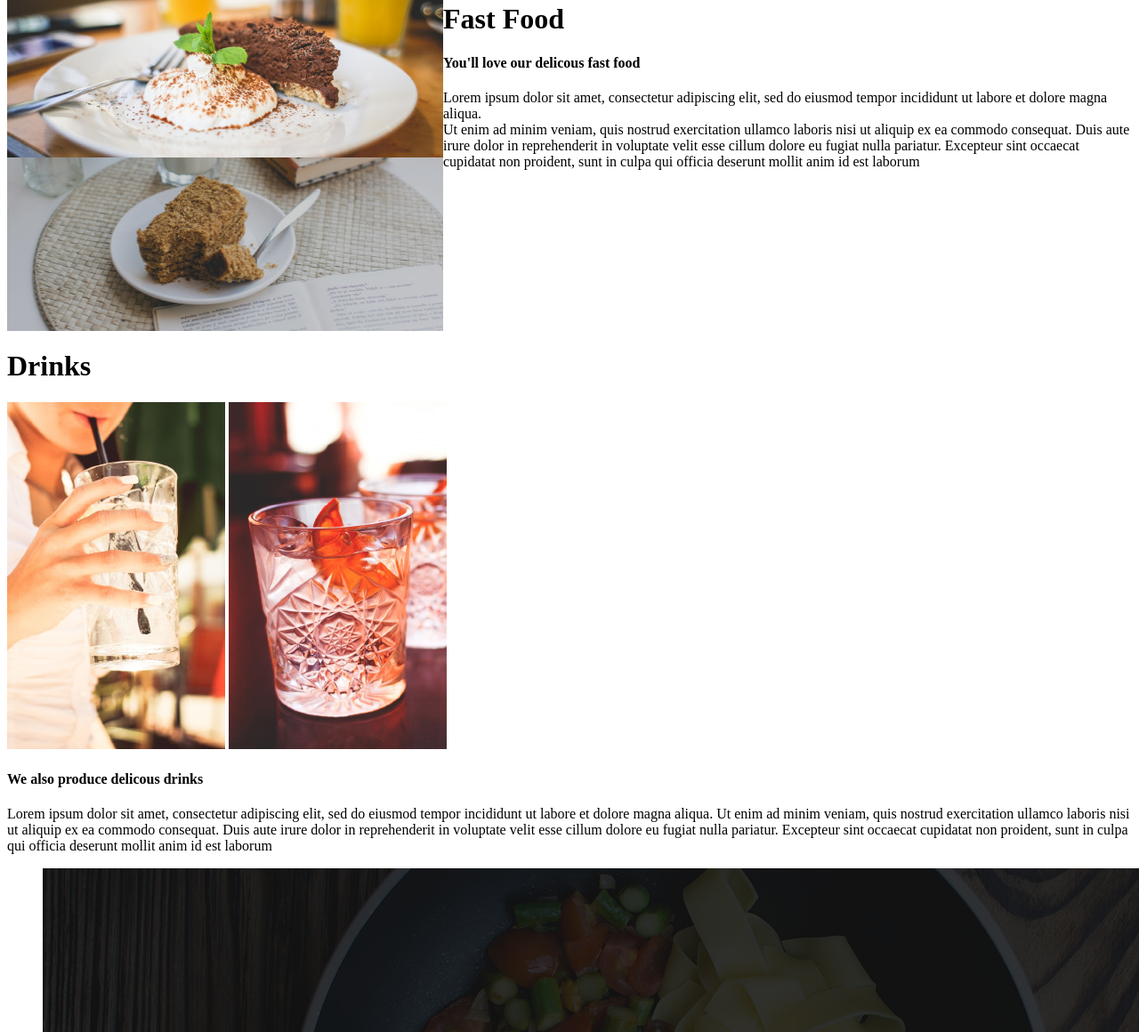
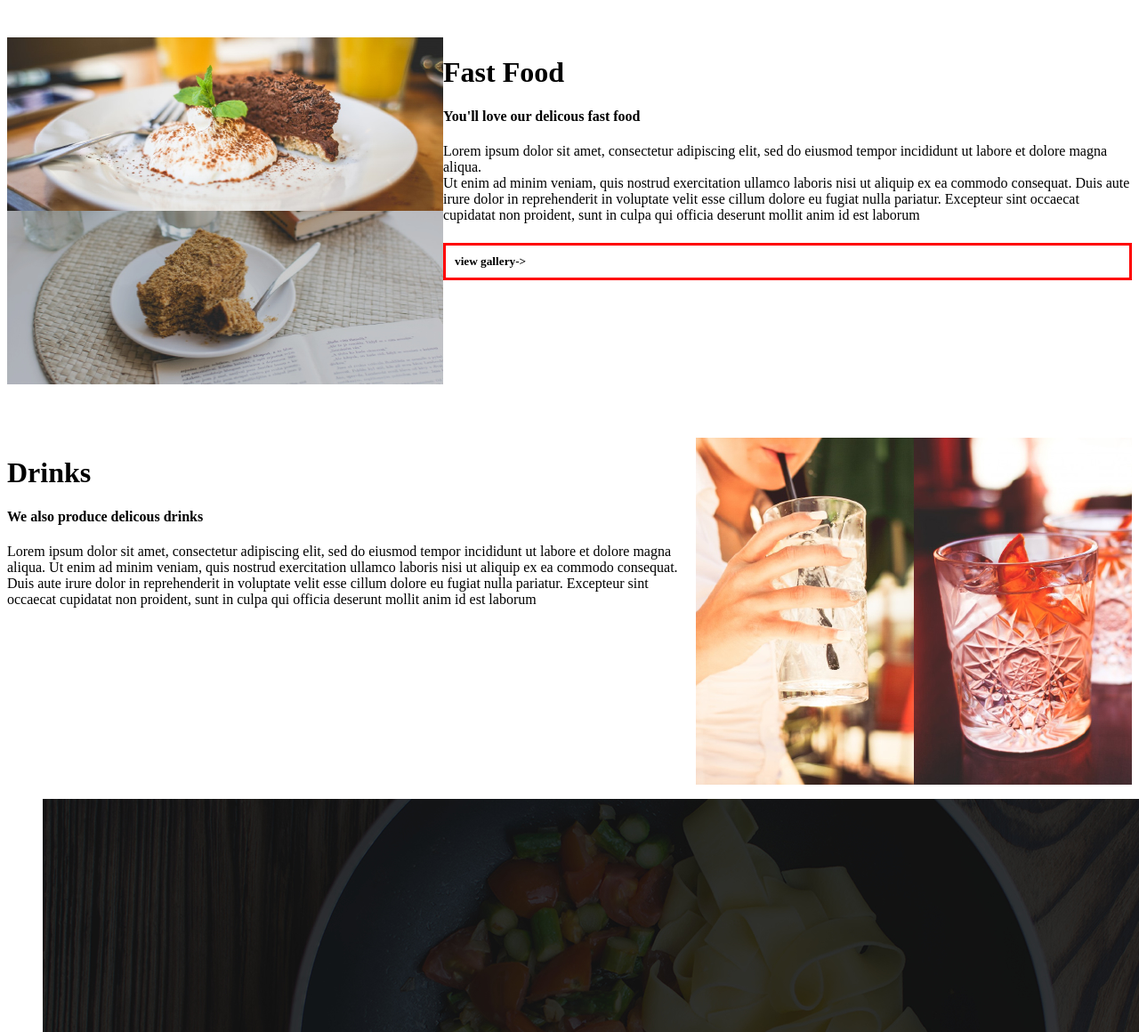
Before and after one commit to easthermutheumwengei/Anitas-Kitchen, a plain HTML site: page index.html in a window 1280 px wide. Shown: the part 1140-2300 px from the top of the page at 89% size. Drawn offline with Linux system fonts and the light colour scheme.

Commit message:
add gallery to fast food

```diff
--- a/index.html
+++ b/index.html
@@ -47,13 +47,20 @@
 <h1>Fast Food</h1>
 <h4>You'll love our delicous fast food</h4>
 <p>Lorem ipsum dolor sit amet, consectetur adipiscing elit, sed do eiusmod tempor incididunt ut labore et dolore magna aliqua. <br>Ut enim ad minim veniam, quis nostrud exercitation ullamco laboris nisi ut aliquip ex ea commodo consequat. Duis aute irure dolor in reprehenderit in voluptate velit esse cillum dolore eu fugiat nulla pariatur. Excepteur sint occaecat cupidatat non proident, sunt in culpa qui officia deserunt mollit anim id est laborum</p>
+<h5 class="gallery">view gallery-></h5>
 </div>
 </div>
+<div class="main">
+    <div class="main2">
 <h1>Drinks</h1>
+<h4>We also produce delicous drinks</h4>
+<p>Lorem ipsum dolor sit amet, consectetur adipiscing elit, sed do eiusmod tempor incididunt ut labore et dolore magna aliqua. Ut enim ad minim veniam, quis nostrud exercitation ullamco laboris nisi ut aliquip ex ea commodo consequat. Duis aute irure dolor in reprehenderit in voluptate velit esse cillum dolore eu fugiat nulla pariatur. Excepteur sint occaecat cupidatat non proident, sunt in culpa qui officia deserunt mollit anim id est laborum</p>
+</div>
+<div class="drinks">
 <img src="./assets-20210424T204913Z-001/assets/drink1.jpg" alt="drink1">
 <img src="./assets-20210424T204913Z-001/assets/drink2.jpg" alt="drink2">
-<h4>We also produce delicous drinks</h4>
-<p>Lorem ipsum dolor sit amet, consectetur adipiscing elit, sed do eiusmod tempor incididunt ut labore et dolore magna aliqua. Ut enim ad minim veniam, quis nostrud exercitation ullamco laboris nisi ut aliquip ex ea commodo consequat. Duis aute irure dolor in reprehenderit in voluptate velit esse cillum dolore eu fugiat nulla pariatur. Excepteur sint occaecat cupidatat non proident, sunt in culpa qui officia deserunt mollit anim id est laborum</p>
+</div>
+</div>
 <ul type="none">
     <img src="/assets-20210424T204913Z-001/assets/backgrounds/foodsBg.jpg" alt="oods">
     <li>Fast food</li>
--- a/style.css
+++ b/style.css
@@ -27,6 +27,7 @@
 }
 .fastfoods{
     display: flex;
+    padding-top: 60px;
 }
 .fastimg{
     display: flex;
@@ -34,4 +35,20 @@
 }
 .fastfood1{
     text-align: center;
+    padding-left: 40px;
 }
+.gallery{
+    border: solid red;
+    padding: 10px;
+}
+.drinks{
+    display: flex;
+}
+.main{
+    display: flex;
+    padding-top: 60px;
+    flex-direction: ;
+}
+.main2{
+    text-align: left;
+}
```
